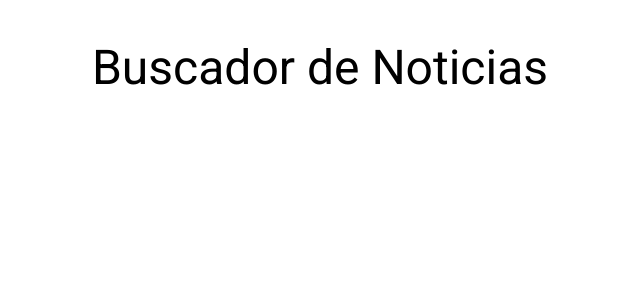
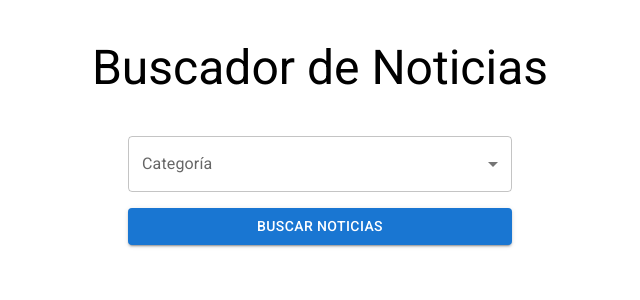
Before and after one commit to EmilianoQuiroz/aplicacion-noticias, a React (Vite) app: page / in a window 1280 px wide. Shown: the top 300 px of the page, without its empty margins (320-960 px from the left). Built offline with nearby package versions, Linux system fonts and the light colour scheme.

Commit message:
Formulario

```diff
--- a/src/App.jsx
+++ b/src/App.jsx
@@ -1,5 +1,7 @@
 // Importamos componentes de MUI
 import {Container, Grid, Typography} from '@mui/material';
+// Importamos los componentes que se van a mostrar
+import Formulario from './components/Formulario';
 
 function App() {
 
@@ -21,6 +23,18 @@ function App() {
           Buscador de Noticias
         </Typography>
       </header>
+
+      <Grid
+        container
+        direction="row"
+        justifyContent="center"
+        alignItems="center"
+      >
+        <Grid item xs={12} md={6} lg={4}>
+          <Formulario />
+        </Grid>
+      </Grid>
+
     </Container>
   )
 }
--- /dev/null
+++ b/src/components/Formulario.jsx
@@ -0,0 +1,56 @@
+import React from 'react'
+// Importamos los componentes de Material UI
+import { FormControl, InputLabel, Select, MenuItem, Button, Box} from '@mui/material'
+
+// Categorias de noticias (Son todas las que soporta la API)
+const CATEGORIAS = [
+    { value: 'general', label: 'General'},
+    { value: 'business', label: 'Negocios'},
+    { value: 'entertainment', label: 'Entretenimiento'},
+    { value: 'health', label: 'Salud'},
+    { value: 'science', label: 'Ciencia'},
+    { value: 'sports', label: 'Deportes'},
+    { value: 'technology', label: 'Tecnología'},
+]
+
+const Formulario = () => {
+  return (
+    <form>
+        {/**
+        * Con fullWidth le decimos al elemento que tome todo el ancho
+        */}
+        <FormControl fullWidth>
+            <InputLabel> Categoría </InputLabel>
+            <Select
+                label="Categoría"
+            >
+                {CATEGORIAS.map(categoria => (
+                    <MenuItem
+                        key={categoria.value}
+                        value={categoria.value}
+                        >
+                            {categoria.label}
+                    </MenuItem>
+                ))}
+            </Select>
+
+            {/**
+            * Box se utiliza como una especie de contenedor.
+            * Con SX podemos asignarle estilos personalizados a nuestro Box
+            */}
+            <Box sx={{marginTop:2}}>
+                {/**Con el componente Button podemos crear Botones y asignarle estilos */}
+                <Button
+                    fullWidth
+                    variant='contained'
+                    color= "primary"
+                >
+                    Buscar Noticias
+                </Button>
+            </Box>
+        </FormControl>
+    </form>
+  )
+}
+
+export default Formulario
```
